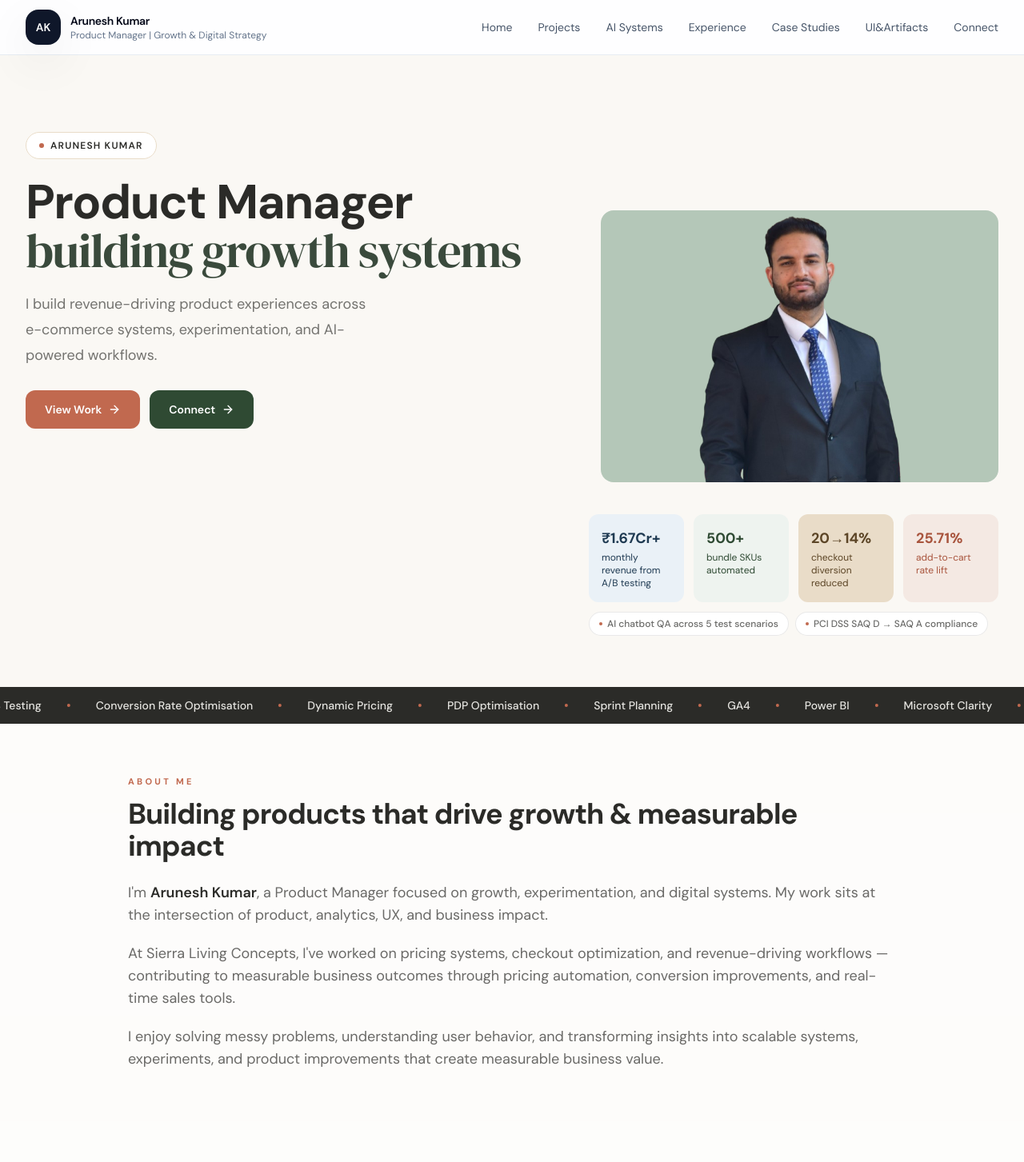
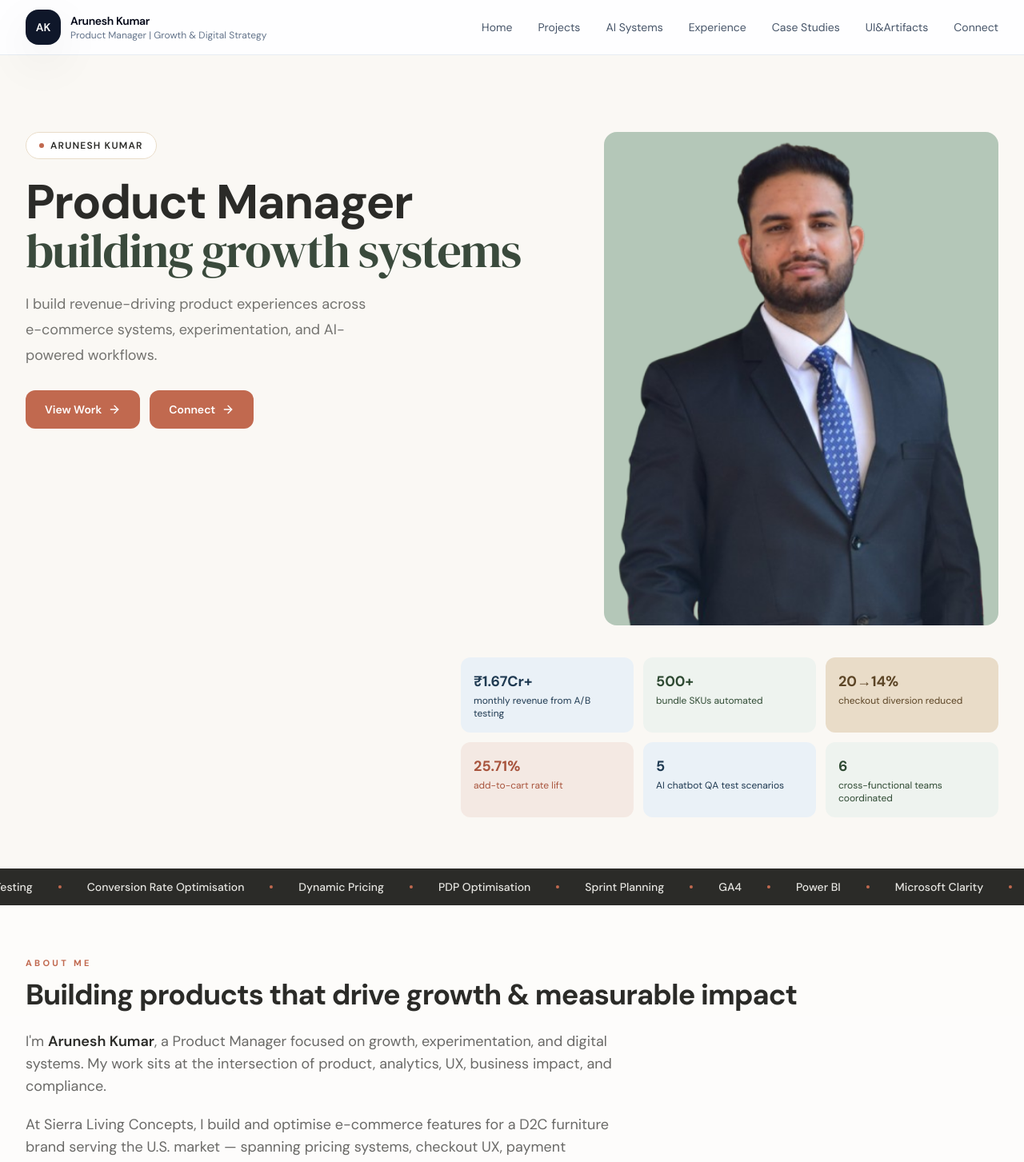
Before and after one commit to aruneshk30/Website, a Next.js app: page / in a window 1280 px wide. Shown: the top 1453 px of the page at 80% size. Built offline with nearby package versions, Linux system fonts and the light colour scheme.

Commit message:
Refactor experience section and update statistics

```diff
--- a/app/page.tsx
+++ b/app/page.tsx
@@ -16,6 +16,8 @@ const stats = [
   { value: "500+", label: "bundle SKUs automated" },
   { value: "20→14%", label: "checkout diversion reduced" },
   { value: "25.71%", label: "add-to-cart rate lift" },
+  { value: "5", label: "AI chatbot QA test scenarios" },
+  { value: "6", label: "cross-functional teams coordinated" },
 ];
 
 const statTones = [
@@ -23,11 +25,8 @@ const statTones = [
   { bg: "bg-sage-50", text: "text-sage-800" },
   { bg: "bg-sand", text: "text-sand-800" },
   { bg: "bg-terracotta/10", text: "text-terracotta-600" },
-];
-
-const smallPoints = [
-  "AI chatbot QA across 5 test scenarios",
-  "PCI DSS SAQ D → SAQ A compliance",
+  { bg: "bg-dustyblue-50", text: "text-dustyblue-800" },
+  { bg: "bg-sage-50", text: "text-sage-800" },
 ];
 
 const tickerItems = [
@@ -58,9 +57,38 @@ const aiSystems = [
 ];
 
 const experience = [
-  { title: "Sierra Living Concepts", role: "Product Manager", desc: "Driving pricing systems, checkout improvements, and real-time sales tooling. Also manages QA for an AI support chatbot — running structured evaluation scenarios and error analysis that took recommendation relevance from largely irrelevant to contextually accurate.", href: "/experience" },
-  { title: "Sierra Living Concepts", role: "Management Trainee, Product Strategy", desc: "Coordinated across sourcing, pricing, finance, operations, design, and marketing teams to execute new product launches — end-to-end exposure to the product development lifecycle from planning to go-live.", href: "/experience" },
-  { title: "BoostGrad", role: "Growth & Analytics", desc: "Supported marketing and growth initiatives through analytics, dashboard reporting, campaign tracking, and student engagement insights.", href: "/experience" },
+  {
+    title: "Sierra Living Concepts",
+    role: "Product Manager",
+    roleTag: "Current role",
+    bullets: [
+      "Designed and executed 20+ product-page A/B tests, lifting add-to-cart rate by 25.71% and adding ₹1.67Cr in monthly revenue.",
+      "Identified $600–$1,000+ per-SKU pricing mismatches across 500+ bundled SKUs and drove an automated pricing cascade, protecting ₹35–40L in monthly revenue.",
+      "Diagnosed ATC-to-checkout friction via Clarity recordings and BI dashboards; redesigned the checkout flow, cutting drop-offs from 20% to 14% and contributing ₹1.2Cr in monthly revenue.",
+      "Built a real-time pricing calculator for U.S. sales, cutting quote turnaround from 1–2 days to real-time and improving close rates by 30% — ₹1.5Cr in additional monthly revenue.",
+      "Led PCI DSS compliance migration from SAQ D to SAQ A via an Authorize.net hosted integration, later iterating to an embedded iframe checkout.",
+      "Manages QA for an AI support chatbot — running structured evaluation across 5 test scenarios with detailed error-categorised reports, taking recommendation relevance from largely irrelevant to contextually accurate.",
+    ],
+  },
+  {
+    title: "Sierra Living Concepts",
+    role: "Management Trainee, Product Strategy",
+    roleTag: "Previous role",
+    bullets: [
+      "Coordinated across sourcing, pricing, finance, operations, design, and marketing teams to execute new product launches — end-to-end exposure to the product development lifecycle from planning to go-live.",
+      "Conducted market, competitor, and feasibility research for a Kids' Furniture expansion into the U.S. market.",
+      "Introduced four new products in the Daybeds category, contributing to 158% category sales growth.",
+    ],
+  },
+  {
+    title: "BoostGrad",
+    role: "Growth & Analytics",
+    roleTag: "Previous role",
+    bullets: [
+      "Conducted market, competitor, and audience research contributing to a 12x expansion in brand reach.",
+      "Analysed campaign and user behaviour data via GA4, translating findings into product and positioning recommendations for stakeholders.",
+    ],
+  },
 ];
 
 // ── COMPONENTS ────────────────────────────────────────────
@@ -100,38 +128,38 @@ export default function HomePage() {
       <section id="home" className="relative flex min-h-[85vh] items-center overflow-hidden bg-cream px-4 pb-10 pt-16 md:px-6 md:pb-16 md:pt-24 lg:px-8">
         <div className="mx-auto w-full max-w-7xl">
 
+          <div className="grid grid-cols-1 gap-8 lg:grid-cols-[1.4fr_1fr] lg:items-start">
+            <div>
               <div className="animate-fade-up inline-flex items-center gap-2 rounded-full border border-sand bg-white px-4 py-2 text-xs font-semibold uppercase tracking-widest text-charcoal">
                 <span className="h-1.5 w-1.5 rounded-full bg-terracotta" />
                 Arunesh Kumar
               </div>
 
-          <div className="mt-6 grid grid-cols-1 gap-6 lg:grid-cols-[1.4fr_1fr] lg:items-start">
-            <div>
-              <h1 className="animate-fade-up text-4xl font-bold leading-[1.15] tracking-tight text-charcoal md:text-6xl" style={{ animationDelay: "80ms" }}>
+              <h1 className="animate-fade-up mt-6 text-4xl font-bold leading-[1.15] tracking-tight text-charcoal md:text-6xl" style={{ animationDelay: "80ms" }}>
                 Product Manager{" "}
                 <span className="font-serif font-normal text-sage-700">building growth systems</span>
               </h1>
+
               <p className="animate-fade-up mt-5 max-w-md text-lg leading-8 text-charcoal/65" style={{ animationDelay: "160ms" }}>
                 I build revenue-driving product experiences across e-commerce systems, experimentation, and AI-powered workflows.
               </p>
+
               <div className="mt-7 flex flex-wrap gap-3">
                 <Link href="/projects" className="animate-fade-up inline-flex items-center gap-2 rounded-xl bg-terracotta px-6 py-3.5 text-sm font-semibold text-white transition hover:bg-terracotta-600" style={{ animationDelay: "240ms" }}>
                   View Work <ArrowRight className="h-4 w-4" />
                 </Link>
-                <Link href="/connect" className="animate-fade-up inline-flex items-center gap-2 rounded-xl bg-sage-800 px-6 py-3.5 text-sm font-semibold text-white transition hover:bg-sage-700" style={{ animationDelay: "300ms" }}>
+                <Link href="/connect" className="animate-fade-up inline-flex items-center gap-2 rounded-xl bg-terracotta px-6 py-3.5 text-sm font-semibold text-white transition hover:bg-terracotta-600" style={{ animationDelay: "300ms" }}>
                   Connect <ArrowRight className="h-4 w-4" />
                 </Link>
               </div>
             </div>
 
-            <div className="animate-fade-up relative mt-4 h-[260px] overflow-hidden rounded-2xl bg-sage lg:mt-10 lg:h-[340px]" style={{ animationDelay: "100ms" }}>
-              <Image src="/profile.png" alt="Arunesh Kumar" fill priority className="object-contain object-bottom" />
+            <div className="animate-fade-up relative aspect-[4/5] w-full max-w-sm overflow-hidden rounded-2xl bg-sage lg:max-w-none" style={{ animationDelay: "100ms" }}>
+              <Image src="/profile.png" alt="Arunesh Kumar" fill priority className="object-cover object-top" />
             </div>
           </div>
 
-          {/* Stats box — 4 cards + small points row */}
-          <div className="mt-10 max-w-lg lg:ml-auto lg:mr-0">
-            <div className="grid grid-cols-2 gap-3 sm:grid-cols-4">
+          <div className="mt-10 grid max-w-2xl grid-cols-2 gap-3 sm:grid-cols-3 lg:ml-auto lg:mr-0">
             {stats.map((s, i) => {
               const tone = statTones[i % statTones.length];
               return (
@@ -142,19 +170,6 @@ export default function HomePage() {
               );
             })}
           </div>
-            <div className="mt-3 flex flex-wrap gap-2">
-              {smallPoints.map((point, i) => (
-                <span
-                  key={point}
-                  className="animate-fade-up inline-flex items-center gap-1.5 rounded-full border border-charcoal/10 bg-white px-3 py-1.5 text-xs font-medium text-charcoal/70"
-                  style={{ animationDelay: `${600 + i * 60}ms` }}
-                >
-                  <span className="h-1 w-1 flex-shrink-0 rounded-full bg-terracotta" />
-                  {point}
-                </span>
-              ))}
-            </div>
-          </div>
 
         </div>
       </section>
@@ -163,19 +178,19 @@ export default function HomePage() {
 
      {/* ── ABOUT ME ── */}
       <section className="bg-white/60 py-16">
-        <div className="mx-auto max-w-5xl px-4 md:px-6 lg:px-8">
+        <div className="mx-auto max-w-7xl px-6 lg:px-8">
           <FadeIn>
             <SectionLabel>About Me</SectionLabel>
             <SectionTitle>Building products that drive growth & measurable impact</SectionTitle>
-            <div className="mt-6 space-y-5 text-base leading-8 text-charcoal/70 md:text-lg">
+            <div className="mt-6 max-w-3xl space-y-5 text-base leading-8 text-charcoal/70 md:text-lg">
               <p>
-                I'm <span className="font-semibold text-charcoal">Arunesh Kumar</span>, a Product Manager focused on growth, experimentation, and digital systems. My work sits at the intersection of product, analytics, UX, and business impact.
+                I'm <span className="font-semibold text-charcoal">Arunesh Kumar</span>, a Product Manager focused on growth, experimentation, and digital systems. My work sits at the intersection of product, analytics, UX, business impact, and compliance.
               </p>
               <p>
-                At Sierra Living Concepts, I've worked on pricing systems, checkout optimization, and revenue-driving workflows — contributing to measurable business outcomes through pricing automation, conversion improvements, and real-time sales tools.
+                At Sierra Living Concepts, I build and optimise e-commerce features for a D2C furniture brand serving the U.S. market — spanning pricing systems, checkout UX, payment compliance, chatbot improvement processes, accessibility, and internal tooling — turning operational gaps into automated, revenue-protecting systems.
               </p>
               <p>
-                I enjoy solving messy problems, understanding user behavior, and transforming insights into scalable systems, experiments, and product improvements that create measurable business value.
+                I enjoy solving messy problems, understanding user behavior, and coordinating across engineering, design, pricing, and operations to turn insight into scalable systems, experiments, and measurable business value.
               </p>
             </div>
           </FadeIn>
@@ -281,19 +296,29 @@ export default function HomePage() {
           <FadeIn>
             <SectionLabel>Experience</SectionLabel>
             <SectionTitle>Experience snapshot</SectionTitle>
-            <SectionSub>Two roles, both focused on measurable product and growth outcomes.</SectionSub>
+            <SectionSub>Three roles, each with real, measurable ownership.</SectionSub>
           </FadeIn>
-          <div className="relative mt-12 space-y-10 border-l-2 border-sand pl-8">
+          <div className="relative mt-12 space-y-12 border-l-2 border-sand pl-8">
             {experience.map((e, i) => (
               <FadeIn key={`${e.title}-${e.role}`} delay={i * 100}>
                 <div className="relative">
                   <span className="absolute -left-[38px] top-1.5 h-3 w-3 rounded-full border-2 border-white bg-terracotta" />
-                  <p className="text-[10px] font-bold uppercase tracking-[0.3em] text-charcoal/50">{i === 0 ? "Current role" : "Previous role"}</p>
-                  <Link href="/experience" className="group mt-2 block">
-                    <h3 className="text-2xl font-bold tracking-tight text-charcoal transition group-hover:text-terracotta">{e.title}</h3>
+                  <p className="text-[10px] font-bold uppercase tracking-[0.3em] text-charcoal/50">{e.roleTag}</p>
+                  <h3 className="mt-2 text-2xl font-bold tracking-tight text-charcoal">{e.title}</h3>
                   <p className="mt-1 text-sm font-semibold text-sage-700">{e.role}</p>
-                    <p className="mt-3 max-w-xl text-sm leading-7 text-charcoal/65">{e.desc}</p>
+                  <ul className="mt-4 space-y-2.5">
+                    {e.bullets.map((b) => (
+                      <li key={b} className="flex gap-2.5 text-sm leading-6 text-charcoal/65">
+                        <span className="mt-2 h-1 w-1 flex-shrink-0 rounded-full bg-terracotta" />
+                        <span>{b}</span>
+                      </li>
+                    ))}
+                  </ul>
+                  {i === 0 && (
+                    <Link href="/experience" className="mt-4 inline-flex items-center gap-1.5 text-sm font-semibold text-terracotta hover:text-terracotta-600">
+                      Full experience <ArrowRight className="h-3.5 w-3.5" />
                     </Link>
+                  )}
                 </div>
               </FadeIn>
             ))}
```
Lines whose indentation alone changed are shown as unchanged.
